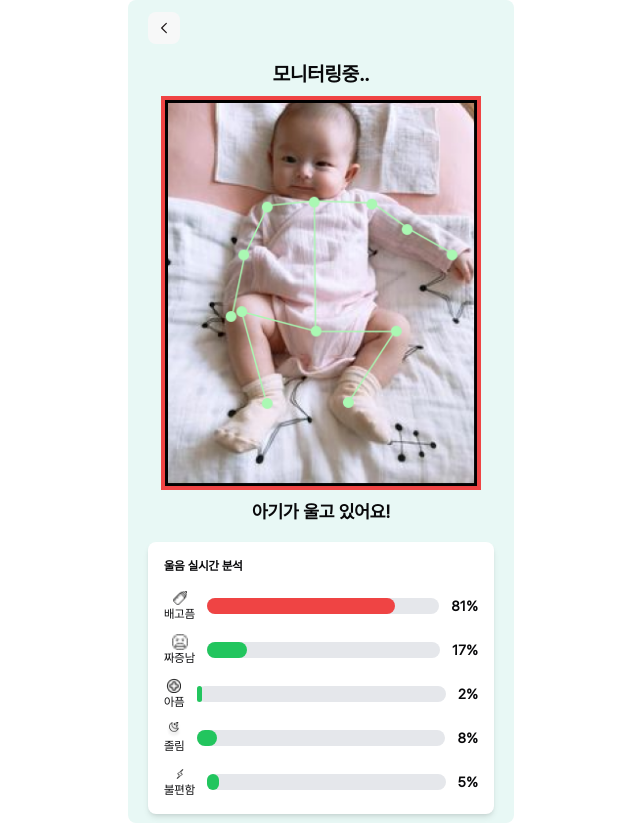
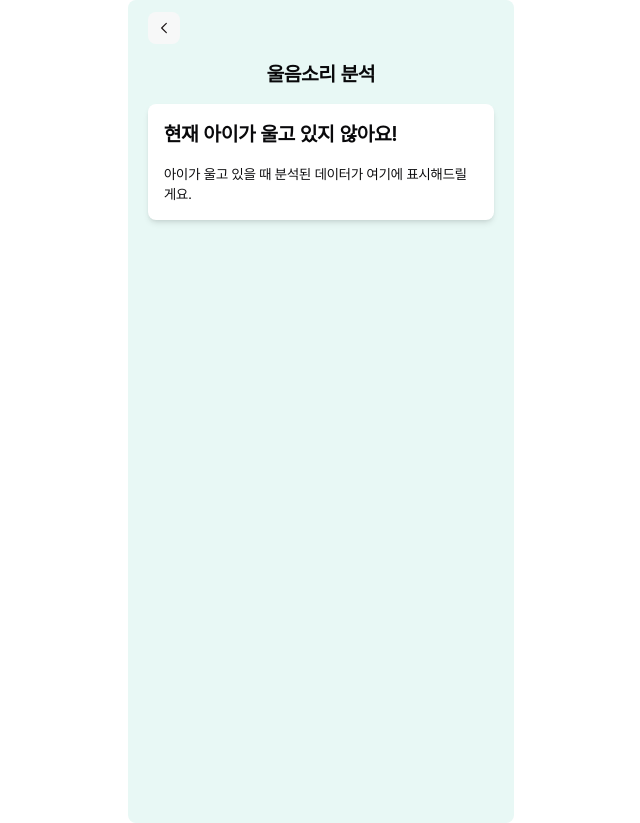
Before and after one commit to yxun20/dingle_frontend, a React (Vite) app: page /monitor-frequency in a window 1280 px wide. Shown: the whole page, without its empty margins (319-959 px from the left). Built offline with nearby package versions, Linux system fonts and the light colour scheme; what tailwindcss-truncate-multiline would draw is missing.

Commit message:
fix: 울음 데이터 없을때 관련 후처리

```diff
--- a/src/components/ui/cryCard.tsx
+++ b/src/components/ui/cryCard.tsx
@@ -28,6 +28,8 @@ export const CryCard = () => {
   const navigate = useNavigate();
 
   const [message, setMessage] = useState('');
+  const [minutes, setMinutes] = useState(0);
+
   const { cryDataList, setCryData } = useCryStore();
 
   useEffect(() => {
@@ -55,11 +57,16 @@ export const CryCard = () => {
     };
   }, []);
 
+  const isEmpty = cryDataList.length === 0;
   const lastCryData = cryDataList[cryDataList.length - 1];
-  const now = new Date();
-  const lastCryTime = new Date(lastCryData.createdAt);
-  const diff = now.getTime() - lastCryTime.getTime();
-  const minutes = Math.floor((diff / (1000 * 60)) % 60);
+
+  if (!isEmpty) {
+    const now = new Date();
+    const lastCryTime = new Date(lastCryData.createdAt);
+    const diff = now.getTime() - lastCryTime.getTime();
+    const minutes = Math.floor((diff / (1000 * 60)) % 60);
+    setMinutes(minutes);
+  }
 
   return (
     <div className="mb-4 p-4 bg-green-100 rounded-lg flex items-center">
@@ -67,7 +74,7 @@ export const CryCard = () => {
       <div>
         <p className="text-lg font-semibold">{message === '' ? buttonWording.default : buttonWording[message]}</p>
         <p className="text-sm text-gray-500">
-          {message === '' ? `${minutes}분전 ${lastCryData.type} 상태` : '아이를 확인하러 와주세요'}
+          {message === '' && !isEmpty ? `${minutes}분전 ${lastCryData.type} 상태` : '아이를 확인하러 와주세요'}
         </p>
         <button
           className="mt-2 px-4 py-1 text-sm text-green-500 border border-green-500 rounded-full bg-white"
--- a/src/pages/MonitorFrequncyPage.tsx
+++ b/src/pages/MonitorFrequncyPage.tsx
@@ -3,11 +3,16 @@ import irritationIcon from '../assets/irritationIcon.png';
 import painIcon from '../assets/painIcon.png';
 import sleepinessIcon from '../assets/sleepinessIcon.png';
 import discomfortIcon from '../assets/discomfortIcon.png';
-import babyCryingImage from '@/assets/babyImage3.png';
 
 import BackButton from '@/components/ui/button/backButton';
+import useCryStore from '@/store/CryStore.ts';
 
 const MonitorFrequencyPage = () => {
+  const { cryDataList } = useCryStore();
+
+  const isEmpty = cryDataList.length === 0;
+  const lastCryData = cryDataList[cryDataList.length - 1];
+
   return (
     <div className="w-[386px] h-[823px] mx-auto pt-3 pb-5 px-5 bg-[#E8F8F5] rounded-lg flex flex-col items-center">
       {/* 뒤로가기 버튼 컴포넌트 to='이동할 페이지'*/}
@@ -15,16 +20,18 @@ const MonitorFrequencyPage = () => {
 
       {/* 모니터링 중 텍스트 */}
       <div className="text-center mb-2">
-        <p className="text-xl font-semibold">모니터링중..</p>
+        <p className="text-xl font-semibold">울음소리 분석</p>
       </div>
 
-      {/* 아기 울고 있는 이미지 */}
-      <div className="text-center mb-2">
-        <img src={babyCryingImage} alt="Baby Crying" className="w-full max-w-xs h-auto border-4 border-red-500" />
-        <p className="text-lg font-bold mt-2">아기가 울고 있어요!</p>
+      {isEmpty ? (
+        <div>
+          <div className="w-full max-w-md bg-white p-4 rounded-lg shadow-md mt-2">
+            <p className="text-xl font-bold mb-4">현재 아이가 울고 있지 않아요!</p>
+            <p className="text-sm">아이가 울고 있을 때 분석된 데이터가 여기에 표시해드릴게요.</p>
           </div>
-
-      {/* 울음 실시간 분석 */}
+        </div>
+      ) : (
+        <div>
           <div className="w-full max-w-md bg-white p-4 rounded-lg shadow-md mt-2">
             <p className="text-xs font-bold mb-4">울음 실시간 분석</p>
             <div className="flex items-center mb-3">
@@ -33,9 +40,9 @@ const MonitorFrequencyPage = () => {
                 <p className="text-xs text-center">배고픔</p>
               </div>
               <div className="flex-1 bg-gray-200 rounded-full h-4">
-            <div className="bg-red-500 h-4 rounded-full" style={{ width: '81%' }}></div>
+                <div className="bg-red-500 h-4 rounded-full" style={{ width: lastCryData.hungry }}></div>
               </div>
-          <span className="ml-3 text-sm font-semibold">81%</span>
+              <span className="ml-3 text-sm font-semibold">{lastCryData.hungry}</span>
             </div>
             <div className="flex items-center mb-3">
               <div className="flex flex-col items-center mr-3">
@@ -43,41 +50,43 @@ const MonitorFrequencyPage = () => {
                 <p className="text-xs text-center">짜증남</p>
               </div>
               <div className="flex-1 bg-gray-200 rounded-full h-4">
-            <div className="bg-green-500 h-4 rounded-full" style={{ width: '17%' }}></div>
+                <div className="bg-green-500 h-4 rounded-full" style={{ width: lastCryData.trim }}></div>
               </div>
-          <span className="ml-3 text-sm font-semibold">17%</span>
+              <span className="ml-3 text-sm font-semibold">{lastCryData.trim}</span>
             </div>
             <div className="flex items-center mb-3">
-          <div className="flex flex-col items-center mr-3">
+              <div className="flex flex-col items-center mr-3 w-8">
                 <img src={painIcon} alt="Pain Icon" className="w-4 h-4" />
                 <p className="text-xs text-center">아픔</p>
               </div>
               <div className="flex-1 bg-gray-200 rounded-full h-4">
-            <div className="bg-green-500 h-4 rounded-full" style={{ width: '2%' }}></div>
+                <div className="bg-green-500 h-4 rounded-full" style={{ width: lastCryData.stomachache }}></div>
               </div>
-          <span className="ml-3 text-sm font-semibold">2%</span>
+              <span className="ml-3 text-sm font-semibold">{lastCryData.stomachache}</span>
             </div>
             <div className="flex items-center mb-3">
-          <div className="flex flex-col items-center mr-3">
-            <img src={sleepinessIcon} alt="Sleepiness Icon" className="w-4 h-4" />
+              <div className="flex flex-col items-center mr-3 w-8">
+                <img src={sleepinessIcon} alt="Sleepiness Icon" className="w-6 h-6" />
                 <p className="text-xs text-center">졸림</p>
               </div>
               <div className="flex-1 bg-gray-200 rounded-full h-4">
-            <div className="bg-green-500 h-4 rounded-full" style={{ width: '8%' }}></div>
+                <div className="bg-green-500 h-4 rounded-full" style={{ width: lastCryData.tired }}></div>
               </div>
-          <span className="ml-3 text-sm font-semibold">8%</span>
+              <span className="ml-3 text-sm font-semibold">{lastCryData.tired}</span>
             </div>
             <div className="flex items-center">
-          <div className="flex flex-col items-center mr-3">
-            <img src={discomfortIcon} alt="Discomfort Icon" className="w-4 h-4" />
+              <div className="flex flex-col items-center mr-3 w-8">
+                <img src={discomfortIcon} alt="Discomfort Icon" className="w-6 h-6" />
                 <p className="text-xs text-center">불편함</p>
               </div>
               <div className="flex-1 bg-gray-200 rounded-full h-4">
-            <div className="bg-green-500 h-4 rounded-full" style={{ width: '5%' }}></div>
+                <div className="bg-green-500 h-4 rounded-full" style={{ width: lastCryData.discomfort }}></div>
               </div>
-          <span className="ml-3 text-sm font-semibold">5%</span>
+              <span className="ml-3 text-sm font-semibold">{lastCryData.discomfort}</span>
             </div>
           </div>
+        </div>
+      )}
     </div>
   );
 };
```
Lines whose indentation alone changed are shown as unchanged.
